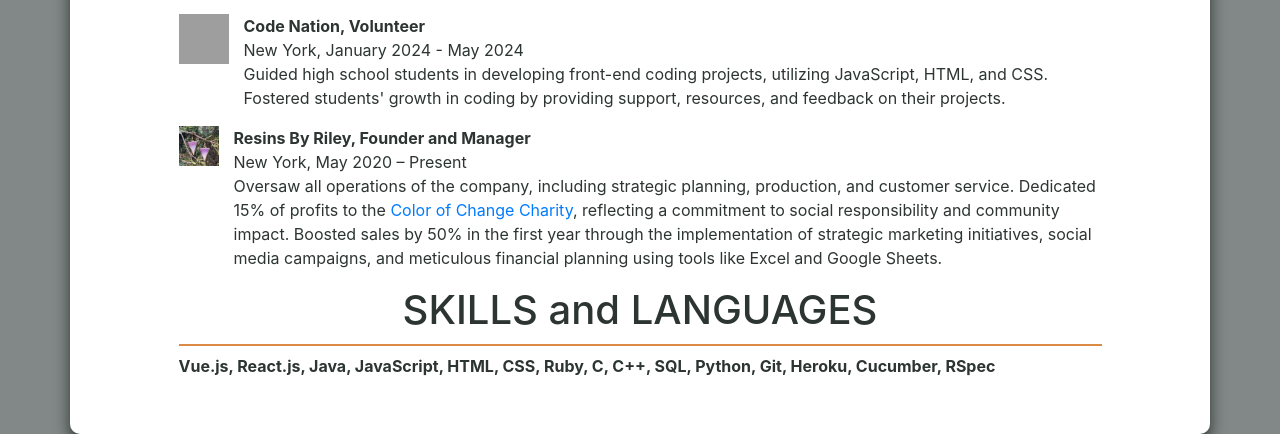
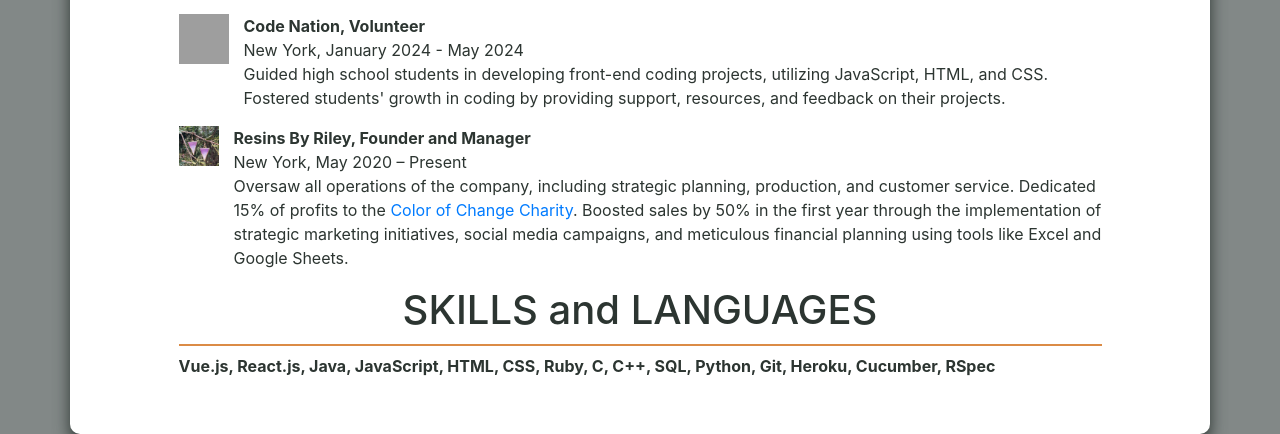
Before and after one commit to rew2155/PersonalWebsite, a Flask app: page / in a window 1280 px wide. Shown: the part 1240-1674 px from the top of the page. Run offline with Flask 2, Linux system fonts and the light colour scheme; some libraries are stand-ins or nearby versions; some web fonts are replaced; grey boxes are pictures that could not be loaded.

Commit message:
fixed grammatical errors

```diff
--- a/templates/welcome.html
+++ b/templates/welcome.html
@@ -63,7 +63,7 @@
                 <strong>Resins By Riley, Founder and Manager</strong>
                 <br> New York, May 2020 – Present
                 <br>Oversaw all operations of the company, including strategic planning, production, and customer service.
-                Dedicated 15% of profits to the <a href="https://colorofchange.org/" target="_blank"> Color of Change Charity</a>, reflecting a commitment to social responsibility and community impact.
+                Dedicated 15% of profits to the <a href="https://colorofchange.org/" target="_blank"> Color of Change Charity</a>.
                 Boosted sales by 50% in the first year through the implementation of strategic marketing initiatives, social media campaigns,
                 and meticulous financial planning using tools like Excel and Google Sheets.
             </p>
```
